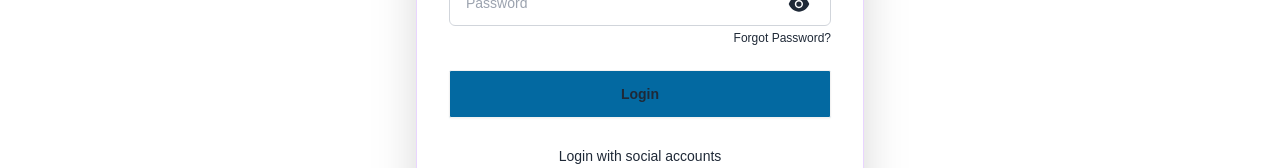
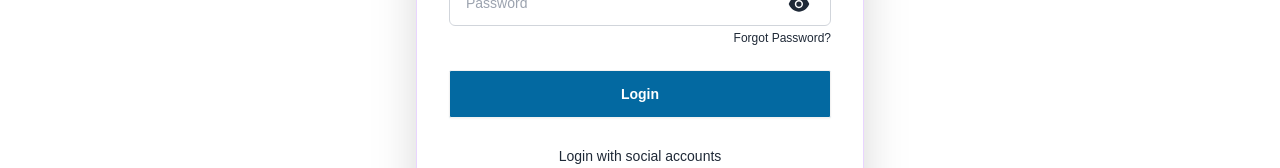
Before and after one commit to najim2004/Nexus-Properties, a React (Vite) app: page /login in a window 1280 px wide. Shown: the part 400-568 px from the top of the page. Built offline with nearby package versions, Linux system fonts and the light colour scheme; no server answers; a web font is replaced by a local one.

Commit message:
updated login btn

```diff
--- a/src/AuthProvider/AuthProvider.jsx
+++ b/src/AuthProvider/AuthProvider.jsx
@@ -93,7 +93,7 @@ const AuthProvider = ({ children }) => {
   const sweetLoginAlert = (title, img, time) => {
     return Swal.fire({
       imageUrl: img,
-      imageWidth: 150,
+      imageWidth: 120,
       title: title,
       timer: time,
       showConfirmButton: false,
--- a/src/Pages/Login/Login.jsx
+++ b/src/Pages/Login/Login.jsx
@@ -110,7 +110,7 @@ const Login = () => {
     <div
     data-aos="fade-up"
     data-aos-duration="600"
-    className="lg:h-[calc(100vh-68px)] md:h-[calc(100vh-60px)] h-full p-3 w-screen flex justify-center items-center">
+    className="lg:h-[calc(100vh-68px)] overflow-hidden md:h-[calc(100vh-60px)] h-full p-3 w-screen flex justify-center items-center">
       <div className="w-full  max-w-md p-8 space-y-3 lg:shadow-2xl border-[1px] border-purple-200 rounded-xl dark:bg-gray-50 dark:text-gray-800">
         <h1 className="text-2xl font-bold text-center">Login</h1>
 
@@ -177,7 +177,7 @@ const Login = () => {
           <input
             type="submit"
             value="Login"
-            className="w-full btn p-3 text-center rounded-sm dark:text-gray-50 bg-cmnBG"
+            className="w-full btn p-3 text-center rounded-sm text-white bg-cmnBG"
           />
         </form>
         {/* ................. from end here .................. */}
```
